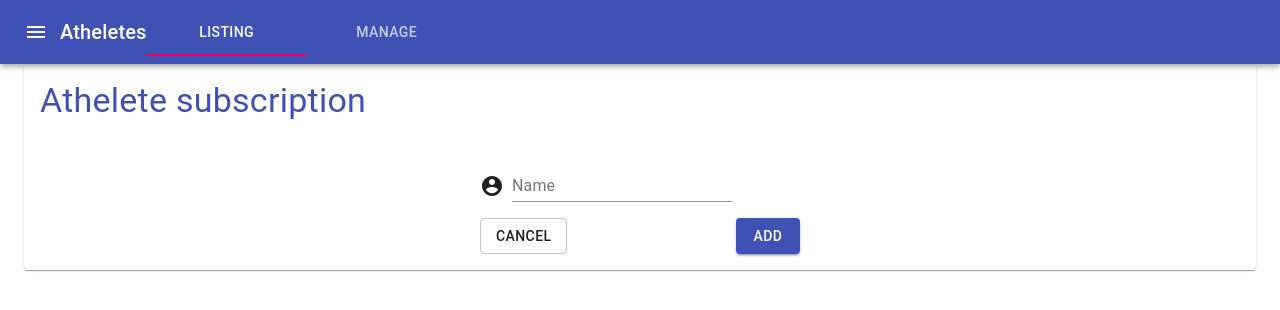
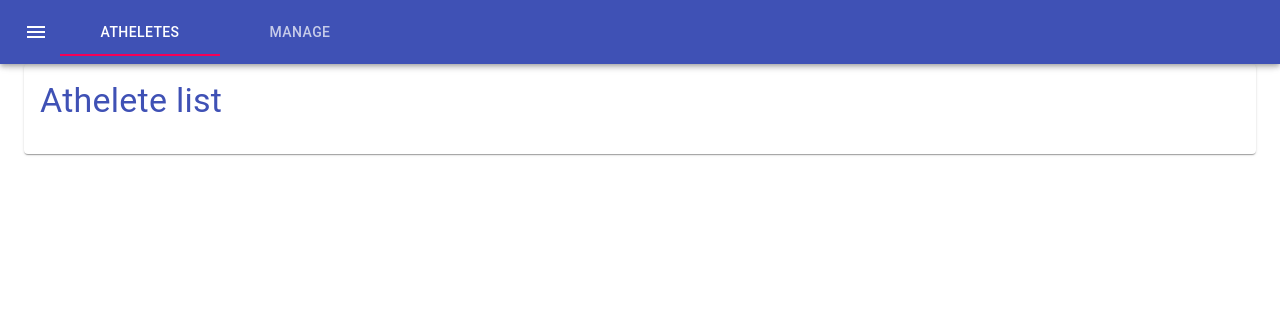
Before and after one commit to wmiguita/resin-score, a Gatsby site: page /atheletes in a window 1280 px wide. Built offline with nearby package versions, Linux system fonts and the light colour scheme; Gatsby itself is replaced by a stand-in of ours.

Commit message:
Adding pages and logic to subscribe atheletes.

```diff
--- a/src/components/atheleteTabs.js
+++ b/src/components/atheleteTabs.js
@@ -6,7 +6,7 @@ export const AtheleteTabs = ( props ) => {
   const { selected, onChange } = props
   return (
     <Tabs value={ selected } onChange={ onChange } aria-label={ "Athelete menu" }>
-      <Tab label="Listing" id="listing" aria-controls="list-atheletes" />
+      <Tab label="Atheletes" id="atheletes-list" aria-controls="atheletes-list" />
       <Tab label="Manage" id="manage" aria-controls="manage-athelete" />
     </Tabs>
   )
--- a/src/components/header.js
+++ b/src/components/header.js
@@ -3,8 +3,7 @@ import { useDispatch, useSelector } from "react-redux"
 import {
   AppBar,
   IconButton,
-  Toolbar,
-  Typography
+  Toolbar
 } from '@material-ui/core'
 import MenuIcon from '@material-ui/icons/Menu'
 
@@ -28,7 +27,6 @@ export function Header({ props }) {
         >
           <MenuIcon />
         </IconButton>
-        <Typography component="h1" variant="h6">Atheletes</Typography>
         <AtheleteTabs selected={ tab } onChange={ tabChange }/>
       </Toolbar>
     </AppBar>
--- a/src/components/index.js
+++ b/src/components/index.js
@@ -1,4 +1,5 @@
 export * from "./header"
 export * from "./layout"
 export * from "./sideMenu"
+export * from "./tabPanel"
 export * from "./title"
--- a/src/components/tabPanel.js
+++ b/src/components/tabPanel.js
@@ -1,13 +1,14 @@
 import React from "react"
 import PropTypes from "prop-types"
+import { Paper } from "@material-ui/core"
 
 
 export const TabPanel = ( props ) => {
   const { children, index, value } = props
   return (
-    <div role="tabpanel" hidden={( index === value )}>
-      { children }
-    </div>
+    <Paper role="tabpanel" hidden={( index !== value )}>
+      { ( index === value ) ? children : null }
+    </Paper>
   )
 }
 
--- a/src/models/athelete.js
+++ b/src/models/athelete.js
@@ -5,4 +5,11 @@ export class Athelete {
     this.id = ( attrs.id ) ? attrs.id : uuidv4()
     this.name = attrs.name
   }
+
+  toJSON() {
+    return {
+       id: this.id,
+       name: this.name
+    }
+  }
 }
--- a/src/pages/atheletes.js
+++ b/src/pages/atheletes.js
@@ -1,22 +1,48 @@
-import React from "react"
+import React, { useState } from "react"
+import { useDispatch, useSelector } from "react-redux"
+import AccountCircleIcon from "@material-ui/icons/AccountCircle"
 import {
   Button,
   Container,
   Grid,
-  Paper,
+  List, ListItem, ListItemText,
   TextField
 } from "@material-ui/core"
-import AccountCircleIcon from "@material-ui/icons/AccountCircle"
 
+import { Athelete } from "../models"
 import themeStyle from "../styles/themeStyle"
+import { TabPanel } from "../components"
 import { Title } from "../components"
+import { addAthelete, atheleteList, selectedTab } from "../slices"
 
 export default function AtheletesPage() {
+  const dispatch = useDispatch()
   const classes = themeStyle()
+
+  const tab = useSelector( selectedTab )
+  const list = useSelector( atheleteList )
+  const [ formName, setFormName ] = useState( "" )
+  const add = () => dispatch( addAthelete( (new Athelete({ name: formName } )).toJSON()))
+
+  const setName = ( event ) => { setFormName( event.target.value ) }
 
   return (
     <Container>
-      <Paper>
+      <TabPanel index={ 0 } value={ tab } >
+        <Title>{ "Athelete list" }</Title>
+        <List dense>
+          {
+            list.map(( athelete ) => {
+              return (
+                 <ListItem>
+                   <ListItemText id={ athelete.id } primary={ athelete.name } />
+                 </ListItem>
+              )
+            })
+          }
+        </List>
+      </TabPanel>
+      <TabPanel index={ 1 } value={ tab } >
         <Title>{ "Athelete subscription" }</Title>
         <form className={ classes.form }>
           <Grid container spacing={ 1 } className={ classes.formGrid } >
@@ -24,15 +50,15 @@ export default function AtheletesPage() {
               <AccountCircleIcon />
             </Grid>
             <Grid item>
-              <TextField id="athelete-name" label="Name" />
+              <TextField id="athelete-name" label="Name" onChange={ setName } value={ formName }/>
             </Grid>
           </Grid>
           <div className={ classes.formActions }>
             <Button variant="outlined">Cancel</Button>
-            <Button color="primary" variant="contained">Add</Button>
+            <Button color="primary" variant="contained" onClick={ add }>Add</Button>
           </div>
         </form>
-      </Paper>
+      </TabPanel>
     </Container>
   )
 }
--- a/src/slices/atheleteSlice.js
+++ b/src/slices/atheleteSlice.js
@@ -7,7 +7,7 @@ export const atheleteSlice = createSlice({
   },
   reducers: {
     addAthelete: ( state, action ) => {
-      state.list.push( action.athelete )
+      state.list.push( action.payload )
     }
   }
 });
```
Also changed, not shown: __mocks__/mock-store.js (+2 -1 lines), src/components/__tests__/tabPanel.test.js (+3 -3 lines), src/models/__tests__/athelete.test.js (+7 -0 lines), src/pages/__tests__/atheletes.test.js (added, +21 -0 lines), src/pages/__tests__/athetes.test.js (deleted, +0 -12 lines), src/slices/__tests__/atheleteSlice.test.js (+2 -3 lines), 6 other files.
